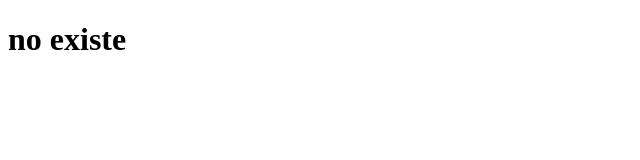
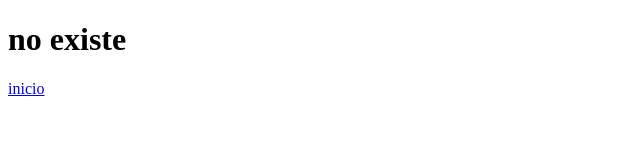
Before and after one commit to electro543/trabajo-2, a plain HTML site: page laweb.html in a window 1280 px wide. Shown: the full height of the page, 0-640 px from the left. Drawn offline with Linux system fonts and the light colour scheme.

Commit message:
Add files via upload

```diff
--- a/laweb.html
+++ b/laweb.html
@@ -7,5 +7,6 @@
 </head>
 <body>
     <h1>no existe</h1>
+    <a href="index.html">inicio</a>
 </body>
 </html>
```
